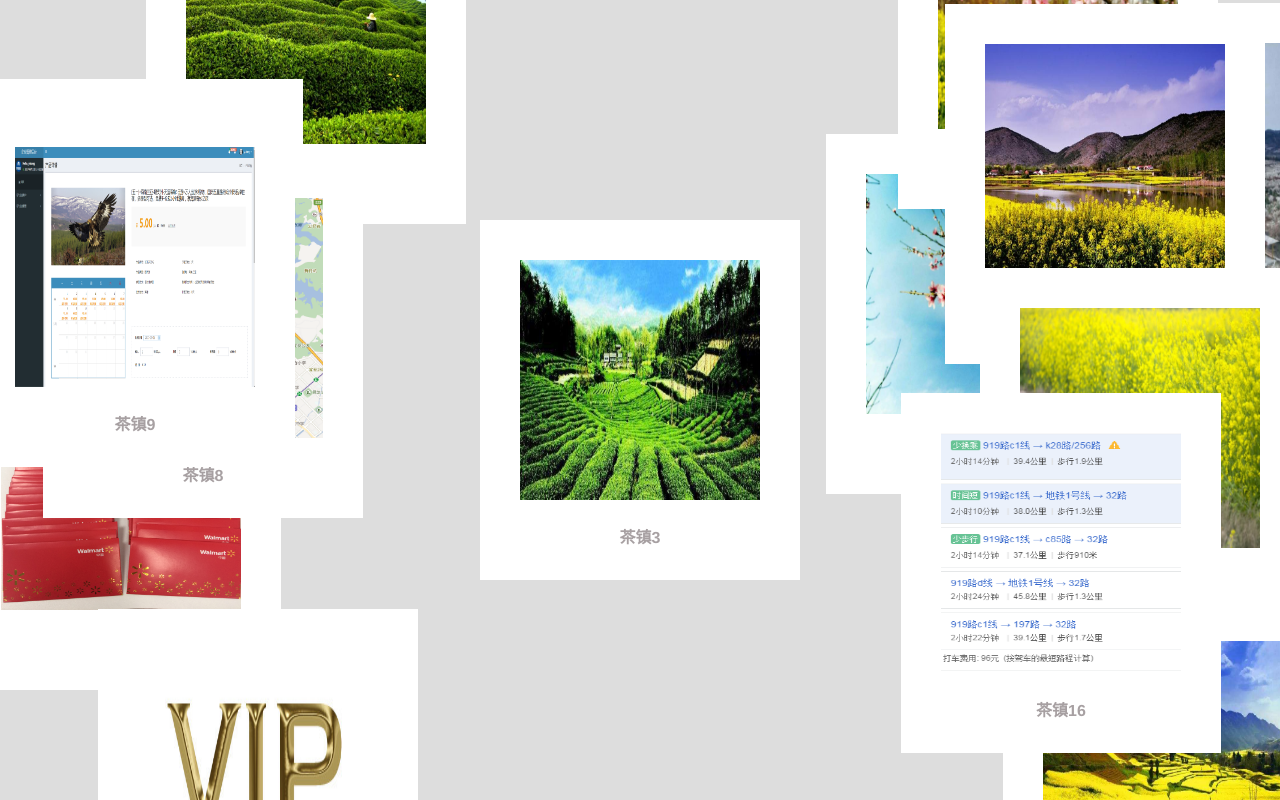
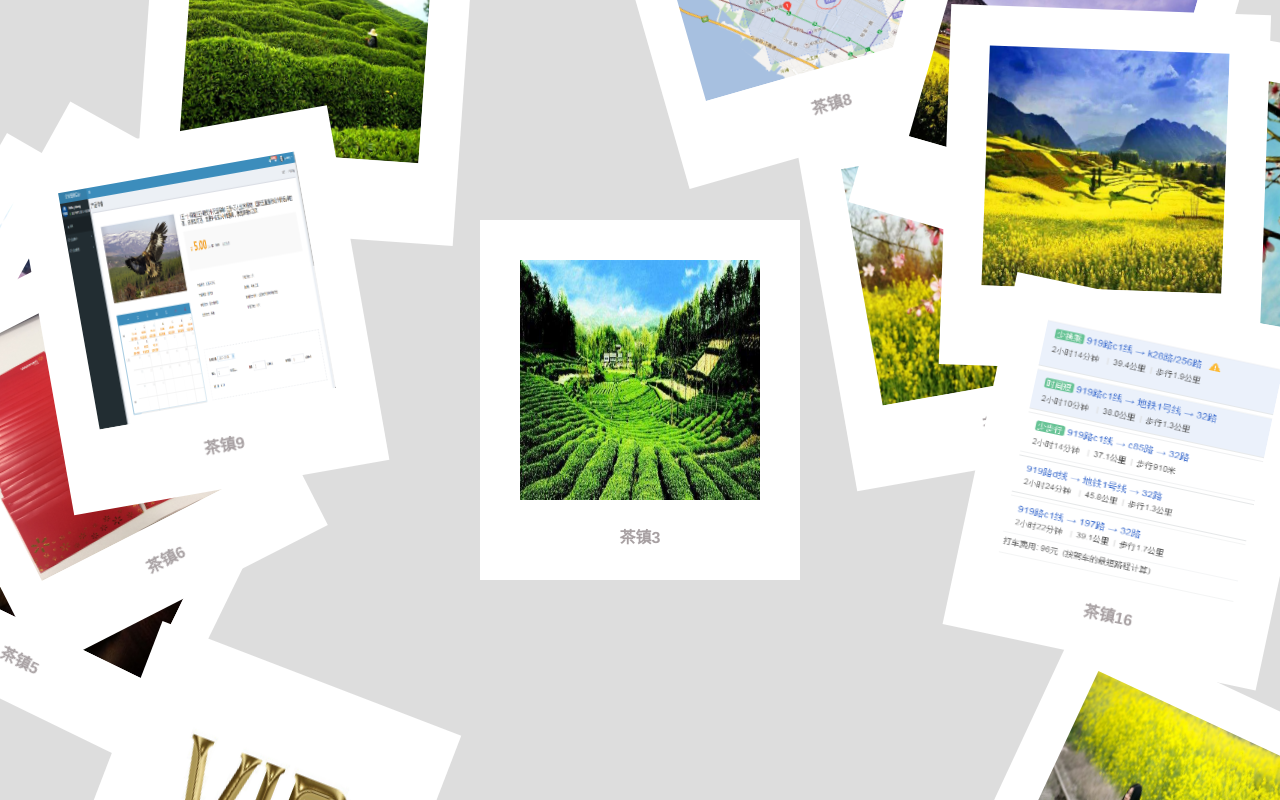
Before and after one commit to ncumovi/gallery-by-vue, a Vue app: page / in a window 1280 px wide. Built offline with nearby package versions, Linux system fonts and the light colour scheme.

Commit message:
实现图片的居中翻转以及重新布局

```diff
--- a/src/components/ImgFigure.vue
+++ b/src/components/ImgFigure.vue
@@ -1,6 +1,6 @@
 <template>
 
-  <figure class="img-figure" :style="styObj" >
+  <figure class="img-figure" :class="{'is-inverse':ImgDatas.isInverse}" :style="styObj" >
     <img :src='ImgDatas.imageUrl' :alt='ImgDatas.title'></img>
     <figcaption>
       <h2 class='img-title'>{{ImgDatas.title}}</h2>
@@ -22,14 +22,29 @@ export default {
 
     setTimeout(function(){
 
-      this.styObj = this.ImgDatas.pos;
+      this.giveData();
 
-    }.bind(this),50)
+    }.bind(this),100)
 
+
+  },
+  watch:{
+    ImgDatas: {
+　　　　handler(v) {
+　　　　　 this.giveData();
+　　　　},
+　　　　deep: true
+　　}
   },
   data () {
     return {
-      styObj: this.ImgDatas.pos
+      styObj: {}
+    }
+  },
+  methods:{
+    giveData(){
+      this.styObj = this.ImgDatas.pos;
+      this.styObj.transform = 'rotate('+this.ImgDatas.rotate+')';
     }
   }
 }
@@ -39,6 +54,8 @@ export default {
 <style scoped>
  .img-figure{
     position: absolute;
+    left: 0;
+    top:0;
     width: 320px;
     height: 360px;
     margin: 0;
@@ -56,7 +73,7 @@ export default {
     backface-visibility: hidden;
   }
   .img-figure.is-inverse {
-    transform:  translateX(320px) rotateY(180deg);
+    transform:  translateX(320px) rotateY(180deg)!important;
   }
   figcaption{
     text-align: center;
--- a/src/components/stage.vue
+++ b/src/components/stage.vue
@@ -1,7 +1,7 @@
 <template>
    <section class='stage' ref='stage'>
       <section class='img-src'>
-        <img-figure v-for='(img,index) in imageDatas' :key="index"  :img-datas='img'/>
+        <img-figure v-for='(img,index) in imageDatas' :key="index"  :img-datas='img' @click.native='center(index)'/>
       </section>
       <nav class='controller-nav'>
         <!-- <ControllerUnit key={index} arrange={this.state.imgsArranageArr[index]} inverse={this.inverse(index)} center={this.center(index)}/> -->
@@ -19,6 +19,8 @@ imgDatas = (function genImageUrl(imageDatasArr) {
   for (var i = 0; i < imageDatasArr.length; i++) {
     var singleImageData = imageDatasArr[i];
     singleImageData.imageUrl = require('../../static/' + singleImageData.fileName); //结合require处理图片的地址
+    //初始化图片翻转 默认false
+    singleImageData.isInverse = false;
     imageDatasArr[i] = singleImageData;
   }
   return imageDatasArr;
@@ -52,7 +54,6 @@ export default {
     ImgFigure:ImgFigure
   },
   mounted:function(){
-
     //首先拿到舞台的大小
     var stageDom = this.$refs.stage,
       stageW = stageDom.scrollWidth,
@@ -61,8 +62,6 @@ export default {
       halfStageH = Math.ceil(stageH / 2);
 
     //拿到一个imgageFigure的大小
-    this.$nextTick(function(){
-
     var imgFigureDom = this.$children[0].$el,
         imgW = imgFigureDom.scrollWidth,
         imgH = imgFigureDom.scrollHeight,
@@ -94,12 +93,26 @@ export default {
     this.Constant.vPosRange.x[1] = halfStageW;
 
     this.rearrange(2);
-    })
   },
   methods:{
+    // 翻转图片
+    inverse(index){
+
+      this.imageDatas[index].isInverse = !this.imageDatas[index].isInverse;
+
+    },
+    //点击图片 图片居中
+    center(index){
+      if(this.imageDatas[index].isCenter){
+        this.inverse(index);
+      }else{
+        this.rearrange(index);
+      }
+    },
+    //重新排序的方法
     rearrange(centerIndex){
       var vm = this;
-      var imgsArranageArr = this.imageDatas,
+      var imgsArranageArr =  [].concat(JSON.parse(JSON.stringify(this.imageDatas))),
           Constant = this.Constant,
           centerPos = Constant.centerPos,
           hPosRange = Constant.hPosRange,
@@ -116,41 +129,24 @@ export default {
           topImgSpliceIndex = 0,
           imgsArrangeCenter = imgsArranageArr.splice(centerIndex, 1);
 
-      // this.imageDatas.forEach(function (element, index) {
-      //   if (!imgsArranageArr[index]) {
-      //     imgsArranageArr[index] = {
-      //       pos: {
-      //         left: 0,
-      //         top: 0
-      //       },
-      //       rotate:0,
-      //       isInverse:false, //图片正反面
-      //       isCenter:false //图片是否居中
-      //     }
-      //   }
 
-      // }, this);
+      imgsArrangeCenter[0].pos = centerPos  //首先居中 cengterIndex的图片
 
-
-
-      imgsArrangeCenter[0].pos = centerPos;  //首先居中 cengterIndex的图片
       imgsArrangeCenter[0].rotate = 0;  //居中的图片centerIndex不需要旋转
       imgsArrangeCenter[0].isCenter = true;  //图片居中
-
 
       //取出要布局上侧图片的状态信息
       topImgSpliceIndex = Math.ceil(Math.random() * (imgsArranageArr.length - topImgNum));
       imgsArrangeTopArr = imgsArranageArr.splice(topImgSpliceIndex, topImgNum);
 
-
       //布局位于上侧的图片
       imgsArrangeTopArr.forEach(function (v, index) {
-        imgsArrangeCenter[0].pos = {
+        imgsArrangeTopArr[0].pos = {
           top: vm.getRangeRandom(vPosRangeTopY[0], vPosRangeTopY[1])+'px',
           left: vm.getRangeRandom(vPosRangeX[0], vPosRangeX[1])+'px',
         };
-        imgsArrangeCenter[0].rotate = vm.get30DegRandom();
-        imgsArrangeCenter[0].isCenter = false;
+        imgsArrangeTopArr[0].rotate = vm.get30DegRandom()+'deg';
+        imgsArrangeTopArr[0].isCenter = false;
       })
 
 
@@ -170,7 +166,7 @@ export default {
           top: vm.getRangeRandom(hPosRangeY[0], hPosRangeY[1])+'px',
           left: vm.getRangeRandom(hPosRangeLOrR[0], hPosRangeLOrR[1])+'px',
         };
-        imgsArranageArr[i].rotate = vm.get30DegRandom();
+        imgsArranageArr[i].rotate = vm.get30DegRandom()+'deg';
         imgsArranageArr[i].isCenter = false;
       }
 
@@ -190,7 +186,7 @@ export default {
     },
     // 获取0-30度之间任意正负值
     get30DegRandom(){
-      return (Math.random() > 0.5 ? '':'-'+Math.ceil(Math.random()*30));
+      return ((Math.random() > 0.5 ? '':'-')+ Math.ceil(Math.random()*30));
     }
   }
 }
```
Lines whose indentation alone changed are shown as unchanged.
